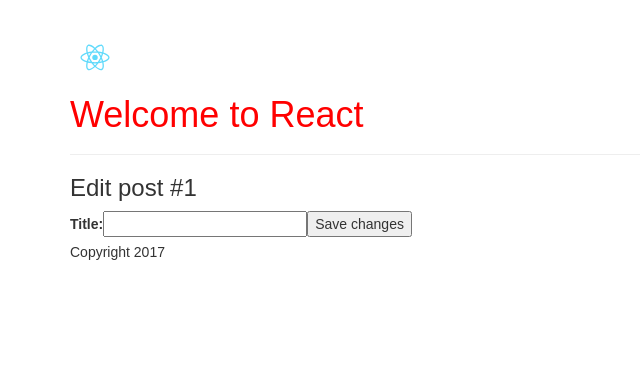
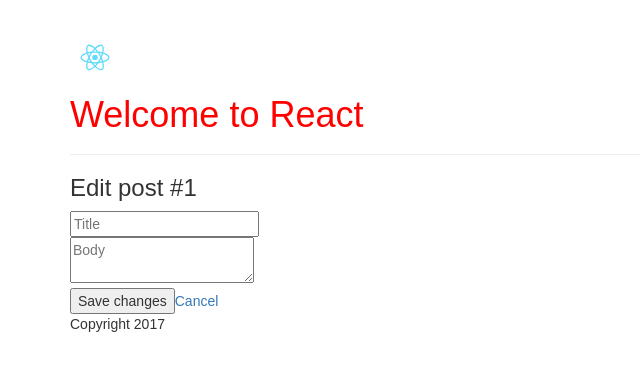
Before and after one commit to khalska/pet, a React (Create React App) app: page /update-post/1 in a window 1280 px wide. Shown: the top 370 px of the page, without its empty margins (0-640 px from the left). Built offline with nearby package versions, Linux system fonts and the light colour scheme.

Commit message:
Adding edit post form.

```diff
--- a/src/components/PostPage/PostPage.js
+++ b/src/components/PostPage/PostPage.js
@@ -1,4 +1,6 @@
 import React from 'react';
+import { Link } from 'react-router-dom'
+import { browserHistory } from 'react-router'
 import './PostPage.css';
 import PropTypes from 'prop-types';
 import classNames from 'classnames';
@@ -10,6 +12,10 @@
       inputTitleValue: '',
       textareaBodyValue: ''
     };
+
+    this.handleTitleChange = this.handleTitleChange.bind(this);
+    this.handleSubmit = this.handleSubmit.bind(this);
+    this.handleBodyChange = this.handleBodyChange.bind(this);
   }
 
   handleSubmit(event) {
@@ -21,6 +27,10 @@
     this.setState({inputTitleValue: event.target.value});
   }
 
+  handleBodyChange(event) {
+    this.setState({textareaBodyValue: event.target.value});
+  }
+
   renderTitle() {
     const postId = this.props.match.params.postId;
     let title = postId ? ("Edit post #" + postId) : "Add new post";
@@ -29,17 +39,31 @@
     );
   }
 
+  renderForm() {
+    return(
+      <form onSubmit={this.handleSumbit}>
+        <div>
+          <input type="text" value={this.state.inputTitleValue} onChange={this.handleTitleChange} placeholder="Title"/>
+        </div>
+        <div>
+          <textarea value={this.state.textareaBodyValue} onChange={this.handleBodyChange} placeholder="Body" />
+        </div>
+        <div>
+          <input type="submit" value="Save changes" />
+          <Link to='/' >
+            Cancel
+          </Link>
+        </div>
+      </form>
+    );
+  }
+
   render() {
     return (
       <div>
         {this.renderTitle()}
-        <form onSubmit={this.handleSumbit}>
-          <label>
-            Title:
-            <input type="text" value={this.state.inputTitleValue} onChange={this.handleTitleChange} />
-          </label>
-          <input type="submit" value="Save changes" />
-        </form>
+        {this.renderForm()}
+
       </div>
     );
   }
```
